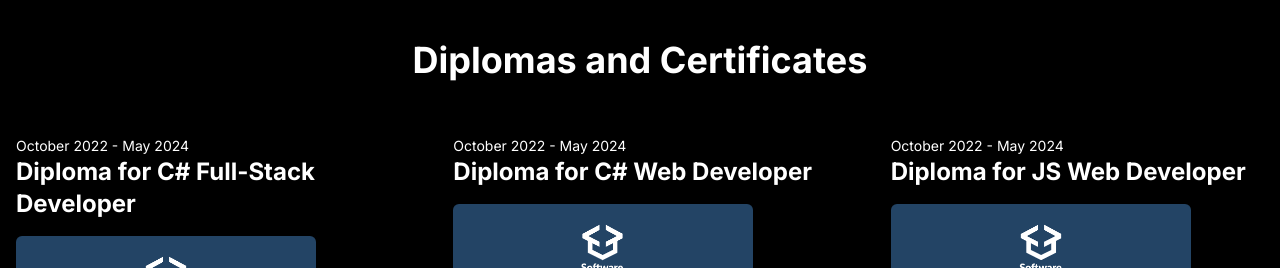
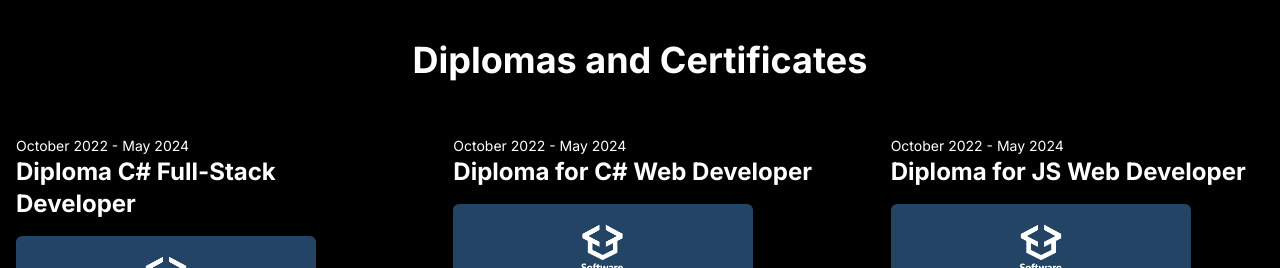
Before and after one commit to gogata05/gogata05_Portfolio-NEXT.JS-Project-001, a Next.js app: page /certificates in a window 1280 px wide. Shown: the top 268 px of the page. Built offline with nearby package versions, Linux system fonts and the light colour scheme.

Commit message:
change text

```diff
--- a/src/app/certificates/page.tsx
+++ b/src/app/certificates/page.tsx
@@ -36,7 +36,7 @@ const Certificates = () => {
 const certificates = [
   {
     date: "October 2022 - May 2024",
-    title: "Diploma for C# Full-Stack Developer",
+    title: "Diploma C# Full-Stack Developer",
     link: "https://softuni.bg/certificates/details/226035/4c9782f7",
     image: "/images/CSharp_Full-Stack.png"
   },
```
